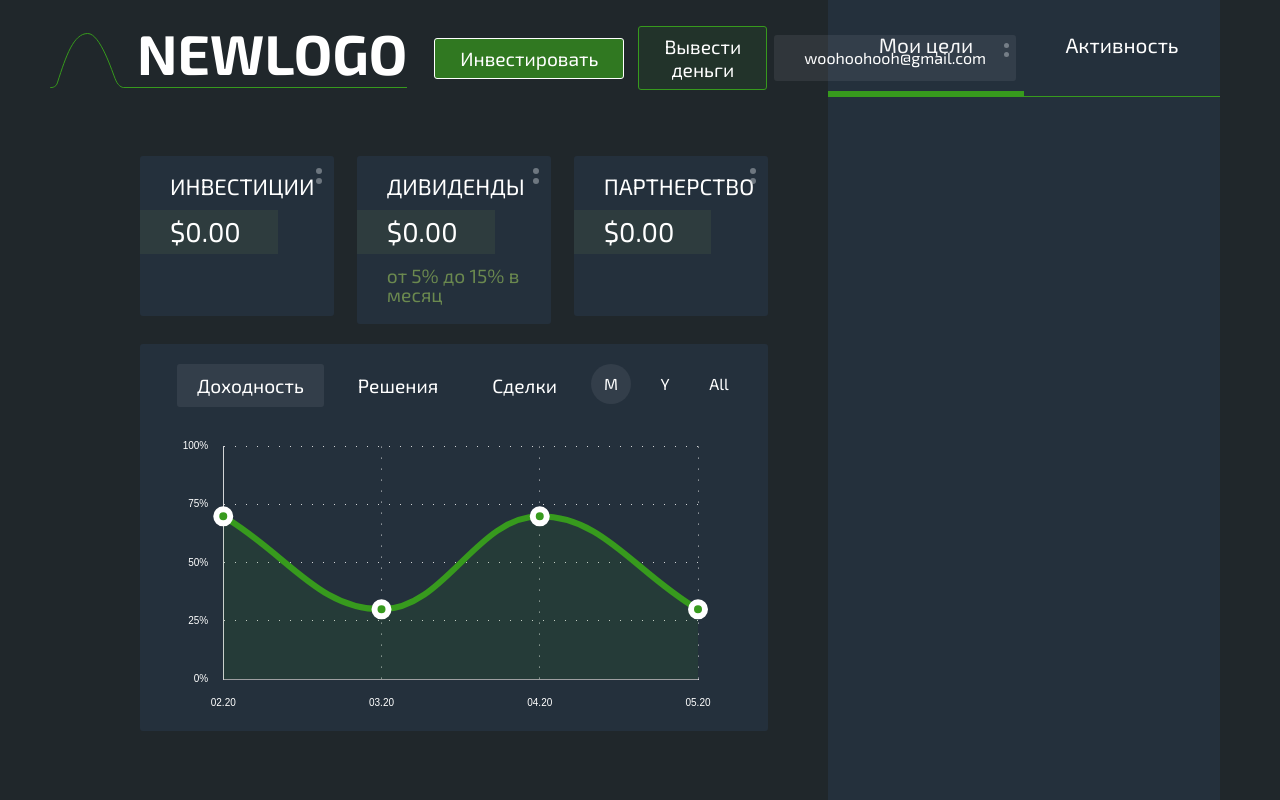
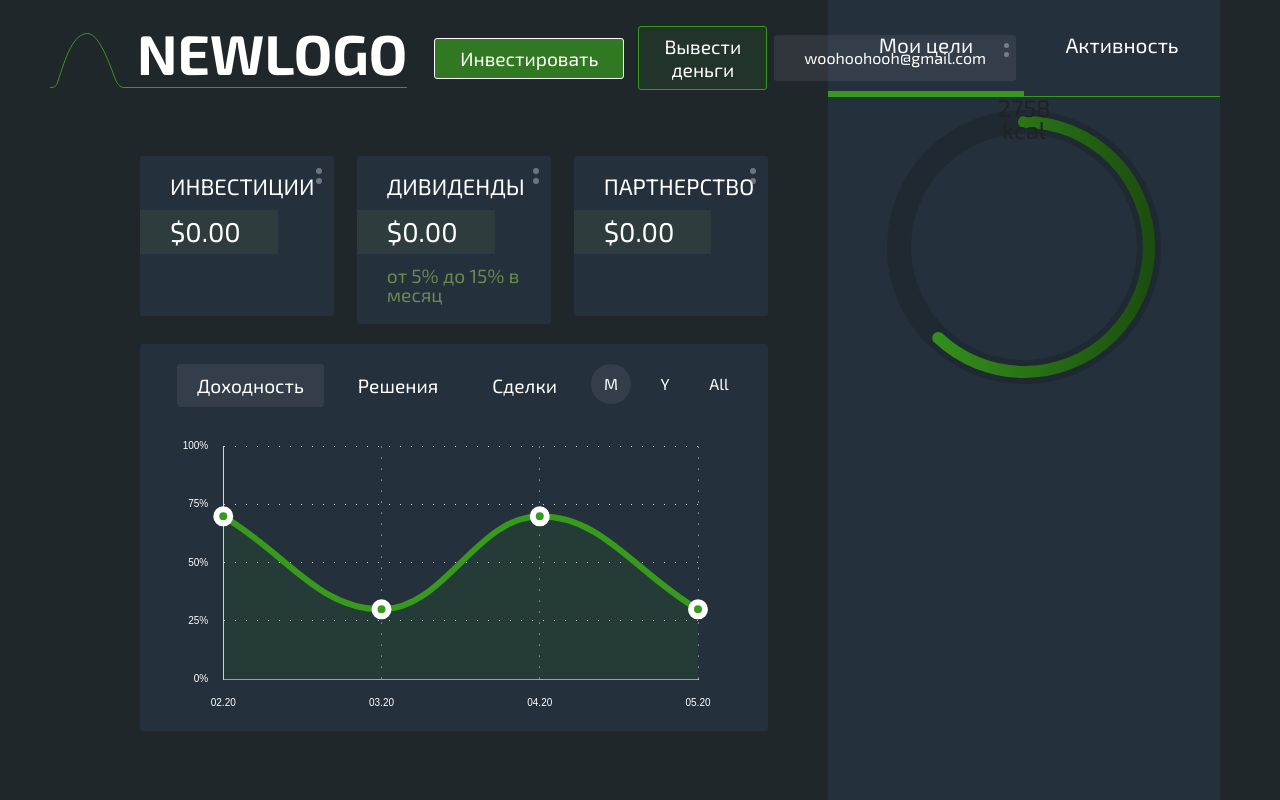
Before and after one commit to Gogabok/Invest-Project, a Vue app in the folder user-panel/: page / in a window 1280 px wide. Built offline with nearby package versions, Linux system fonts and the light colour scheme.

Commit message:
Adding circle-graph

```diff
--- /dev/null
+++ b/user-panel/src/components/side-panel/modules/side-panel-targets.vue
@@ -0,0 +1,88 @@
+<template>
+  <div class="side-panel-targets">
+    <div class="frame" ref="frame">
+      <div>
+        <div class="circle-big">
+          <div class="text">
+            2758<div class="small">kcal</div>
+          </div>
+          <svg>
+            <defs>
+              <linearGradient id="gradient" x1="0%" y1="0%" x2="0%" y2="100%">
+                <stop offset="0%" stop-color="#379A1D" />
+                <stop offset="100%" stop-color="#1C4E0F" />
+              </linearGradient>
+            </defs>
+            <circle class="bg" cx="150" cy="150" r="125"></circle>
+            <circle class="progress" cx="150" cy="150" r="125" ref="progressBar" stroke="url(#gradient)"></circle>
+          </svg>
+        </div>
+      </div>
+    </div>
+  </div>
+</template>
+
+<script>
+export default {
+  name: "side-panel-targets",
+  mounted() {
+    let fullLength = 2 * Math.PI * this.$refs.progressBar.r.baseVal.value
+    this.$refs.progressBar.style.strokeDashoffset = fullLength
+    this.$refs.progressBar.style.strokeDasharray = fullLength
+    setTimeout(() => {
+      this.$refs.frame.style.opacity = 1
+    }, 100)
+    setTimeout(() => {
+      // Тут нужно получать данные %
+      let ourCoef = 62 // % заполнения
+      let forPercent = fullLength / 100
+      let result = fullLength - (forPercent * ourCoef)
+      this.$refs.progressBar.style.strokeDashoffset = result
+    }, 300);
+  },
+}
+</script>
+
+<style lang="scss">
+.frame {
+  width: 100%;
+  opacity: 0;
+  transition-duration: 1s;
+}
+
+.circle-big {
+  position: relative;
+  width: 300px;
+  margin: 0px auto 0px auto;
+}
+
+.circle-big svg {
+  width: 300px;
+  height: 300px;
+}
+
+.circle-big .bg {
+  fill: none;
+  stroke-width: 24px;
+  stroke: #1F2932;
+}
+
+.circle-big .progress {
+  fill: none;
+  stroke-width: 12px;
+  stroke-linecap: round;
+  transform: rotate(-90deg);
+  transform-origin: 50% 50%;
+  transition-duration: 1s;
+}
+
+.circle-big .text {
+  position: absolute;
+  width: 100%;
+  font-size: 24px;
+  text-align: center;
+  font-weight: 400;
+  line-height: 22px;
+}
+
+</style>
--- a/user-panel/src/components/side-panel/side-panel-nav.vue
+++ b/user-panel/src/components/side-panel/side-panel-nav.vue
@@ -18,7 +18,7 @@ export default {
     nav: [
       {
         title: 'Мои цели',
-        component: 'myTargets',
+        component: 'targets',
         isActive: true
       },
       {
@@ -34,8 +34,13 @@ export default {
         navItem.isActive = false
       })
       item.isActive = true
+      this.$emit("selecting", item)
     }
-  }
+  },
+  created() {
+    let currentModule = this.nav.find(item => item.isActive)
+    this.$emit("selecting", currentModule)
+  },
 }
 </script>
 
--- a/user-panel/src/components/side-panel/side-panel.vue
+++ b/user-panel/src/components/side-panel/side-panel.vue
@@ -1,17 +1,30 @@
 <template>
   <div class="side-panel">
-    <side-panel-nav></side-panel-nav>
+    <side-panel-nav
+      @selecting="modulesSelecting"
+    ></side-panel-nav>
+    <component :is="currentModule"></component>
   </div>
 </template>
 
 <script>
 
 import sidePanelNav from "@/components/side-panel/side-panel-nav"
-
+import sidePanelModuleTargets from "@/components/side-panel/modules/side-panel-targets"
 export default {
   name: 'side-panel',
   components: {
-    sidePanelNav
+    sidePanelNav, sidePanelModuleTargets
+  },
+  data: () => ({
+    currentModule: null
+  }),
+  methods: {
+    modulesSelecting (item) {
+      this.currentModule = null
+      let newComponent = item.component ? `side-panel-module-${item.component}` : null
+      this.currentModule = newComponent
+    }
   }
 }
 </script>
```
